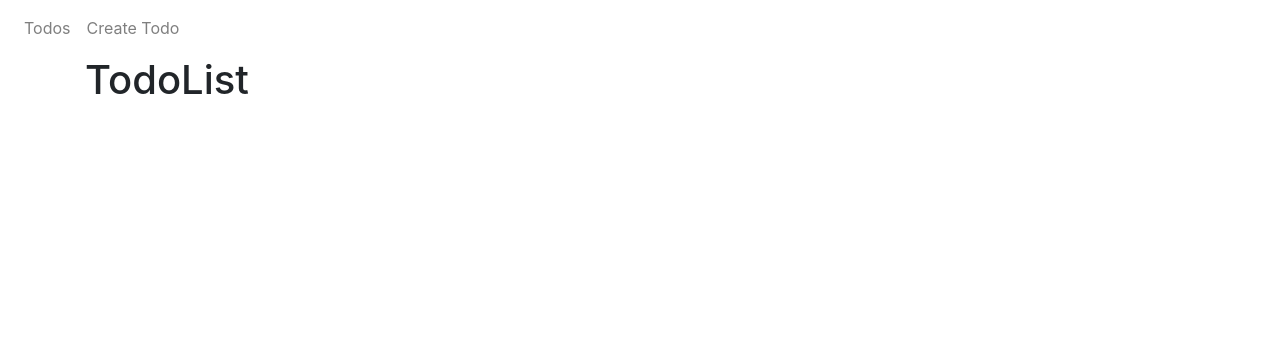
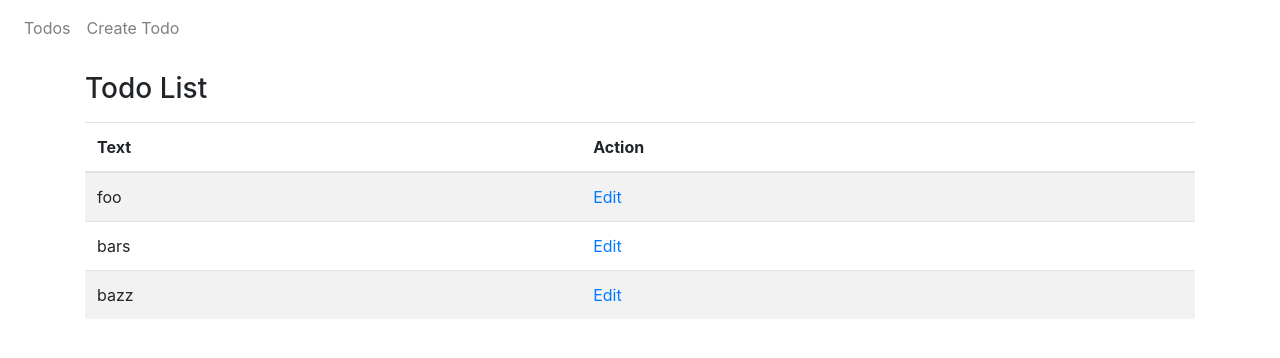
Before and after one commit to CharlesIvia/mern-notes, a React (Create React App) app: page / in a window 1280 px wide. Shown: the top 358 px of the page. Built offline with nearby package versions, Linux system fonts and the light colour scheme.

Commit message:
Hardcoded todolists

```diff
--- a/src/TodoList.js
+++ b/src/TodoList.js
@@ -1,9 +1,39 @@
-import React from "react";
+import React, { useState, useEffect } from "react";
+import { Link } from "react-router-dom";
 
 const TodoList = () => {
+  const [items, setItems] = useState([]);
+
+  useEffect(() => {
+    setItems([
+      { text: "foo", id: 0 },
+      { text: "bars", id: 1 },
+      { text: "bazz", id: 2 },
+    ]);
+  }, []);
   return (
     <div className="container">
-      <h1>TodoList</h1>
+      <div className="mt-3">
+        <h3>Todo List</h3>
+        <table className="table table-striped mt-3">
+          <thead>
+            <tr>
+              <th>Text</th>
+              <th>Action</th>
+            </tr>
+          </thead>
+          <tbody>
+            {items.map((todo) => (
+              <tr key={todo.id}>
+                <td>{todo.text}</td>
+                <td>
+                  <Link to={`/edit/${todo.id}`}>Edit</Link>
+                </td>
+              </tr>
+            ))}
+          </tbody>
+        </table>
+      </div>
     </div>
   );
 };
```
